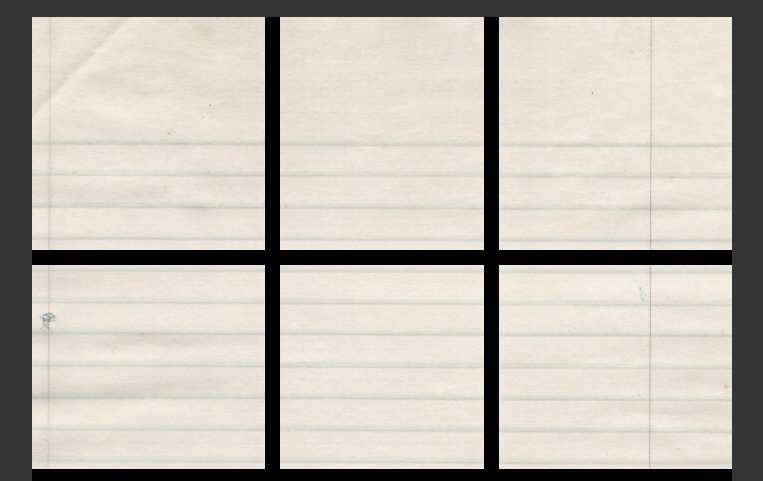
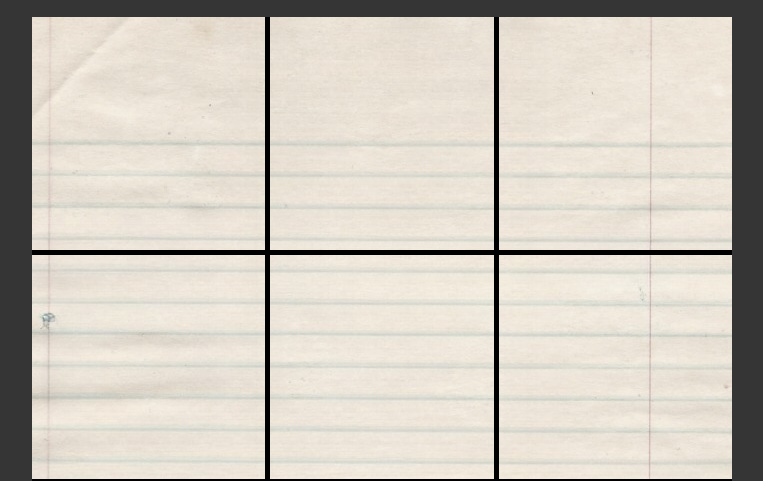
Before and after one commit to khattab97/tic-tac-toe, a plain HTML site: page index.html in a window 1280 px wide. Shown: the part 294-775 px from the top of the page, without its empty margins (258-1021 px from the left). Drawn offline with Linux system fonts and the light colour scheme.

Commit message:
Change border size

```diff
--- a/style.css
+++ b/style.css
@@ -47,13 +47,13 @@ header {
 }
 
 .cell:nth-child(3n-1){
-    border-left: 15px solid black;
-    border-right: 15px solid black;
+    border-left: 5px solid black;
+    border-right: 5px solid black;
 }
 
 .cell:nth-child(n+4):nth-child(-n+6){
-    border-top: 15px solid black;
-    border-bottom: 15px solid black;
+    border-top: 5px solid black;
+    border-bottom: 5px solid black;
 }
 
 .cell {
```
